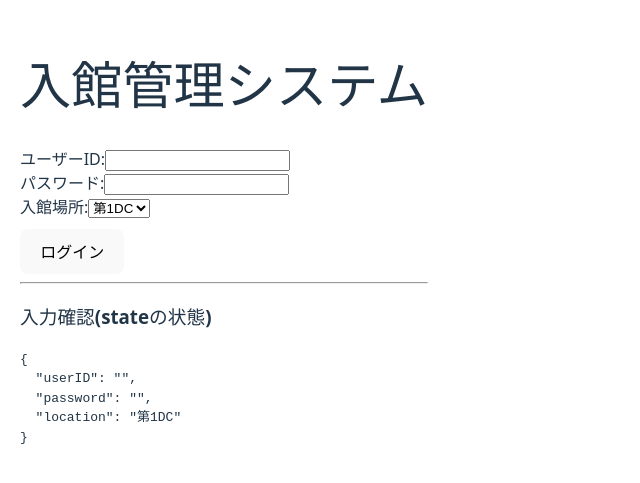
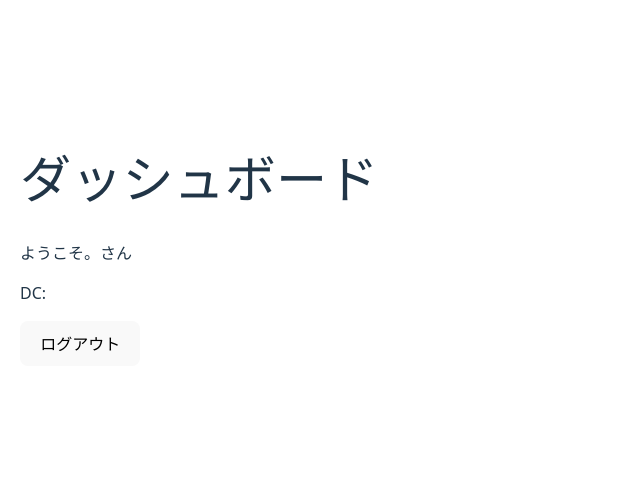
Before and after one commit to kenjioosawa09/dc-gate-system, a React (Vite) app: page /dashboard in a window 1280 px wide. Before the commit this address led to /login. Shown: the part 159-642 px from the top of the page, without its empty margins (0-640 px from the left). Built offline with nearby package versions, Linux system fonts and the light colour scheme; sample sign-in values are in the browser's storage.

Commit message:
ダッシュボード画面でブラウザのリロードを行うとログイン画面に戻ってしまう事象を修正。

```diff
--- a/src/App.tsx
+++ b/src/App.tsx
@@ -61,30 +61,49 @@ return(
  );
 }
 
-function DashboardPage({user}:{user: LoginForm | null}){
+function DashboardPage({user, onLogout}:{user: LoginForm | null, onLogout:()=> void}){
   const navigate = useNavigate();
+
+  const handleLogoutClick = () => {
+    onLogout();
+    navigate("/login");
+  };
 
   return(
     <div style={{padding:"20px"}}>
       <h1>ダッシュボード</h1>
       <p>ようこそ。{user?.userID}さん</p>
       <p>DC:{user?.location}</p>
-      <button onClick={() => navigate("/login")}>ログアウト</button>
+      <button onClick={handleLogoutClick}>ログアウト</button>
     </div>
   );
 }
 
 export default function App(){
-    const[loggedInUser, setLoggedInUser] = useState<LoginForm | null>(null);
+    const[loggedInUser, setLoggedInUser] = useState<LoginForm | null>(()=>{
+      const saved = localStorage.getItem("user");
+      return saved ? JSON.parse(saved) : null;
+    });
+
+    const handleLogin =(user: LoginForm) => {
+      setLoggedInUser(user);
+      localStorage.setItem("user", JSON.stringify(user));
+    }
+
+    const handleLogout = () =>{
+      setLoggedInUser(null);
+      localStorage.removeItem("user");
+    };
 
     return(
       <BrowserRouter>
         <Routes>
           <Route path="/" element={<Navigate to="/login" replace/>}/>
-          <Route path="/login" element={<LoginPage onLoginSuccess={setLoggedInUser}/>} />
+          <Route path="/login" element=
+          {<LoginPage onLoginSuccess={handleLogin}/>} />
 
-          {/*ダッシュボードのURL ルーティングガード実装済*/}
-          <Route path="/dashboard" element={loggedInUser ? (<DashboardPage user={loggedInUser} />) : (<Navigate to="/login" replace/>)
+          {/*ダッシュボードのURL*/}
+          <Route path="/dashboard" element={loggedInUser ? (<DashboardPage user={loggedInUser} onLogout={handleLogout}/>) : (<Navigate to="/login" replace/>)
           }
         />
         </Routes>
```
